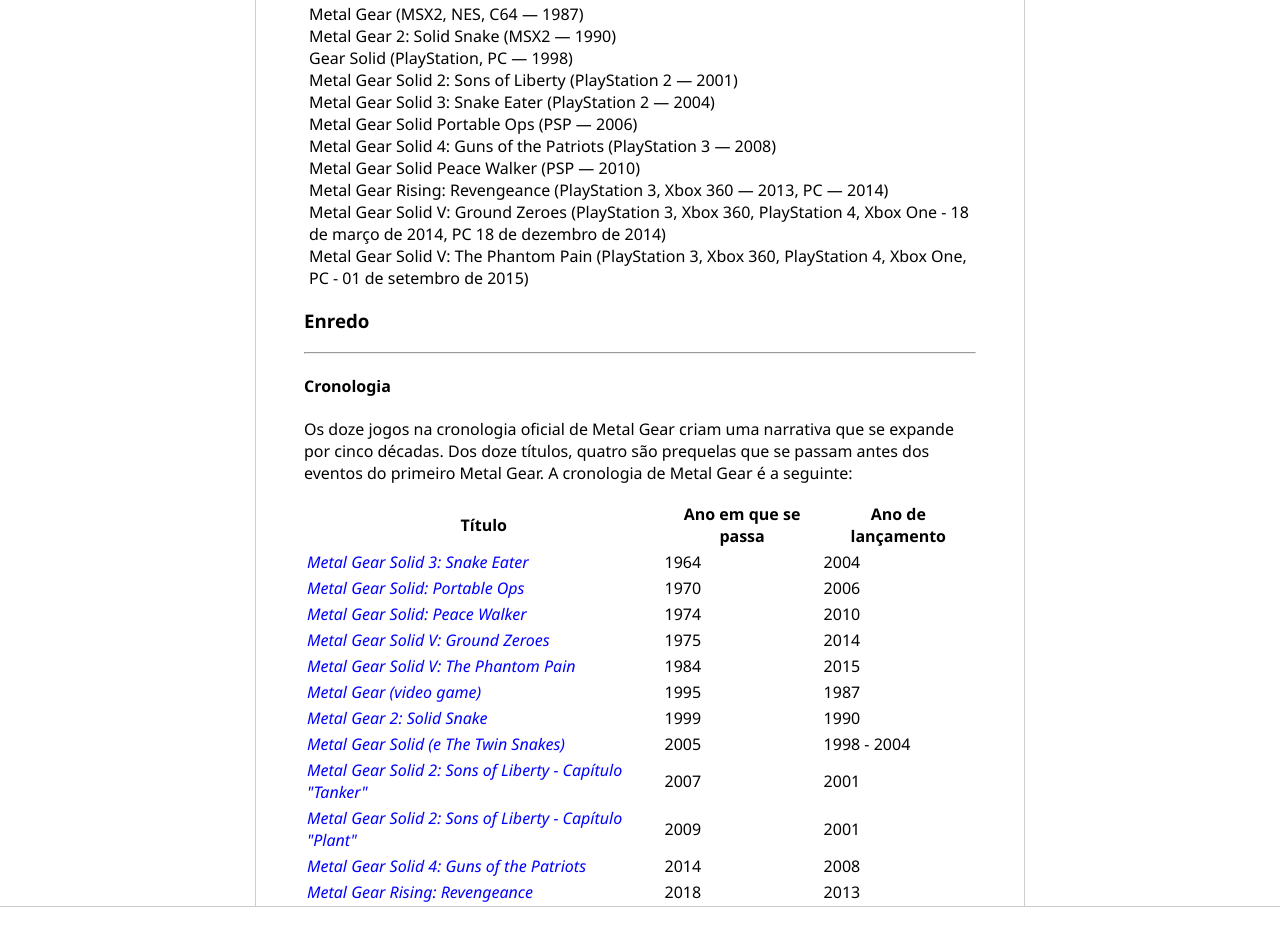
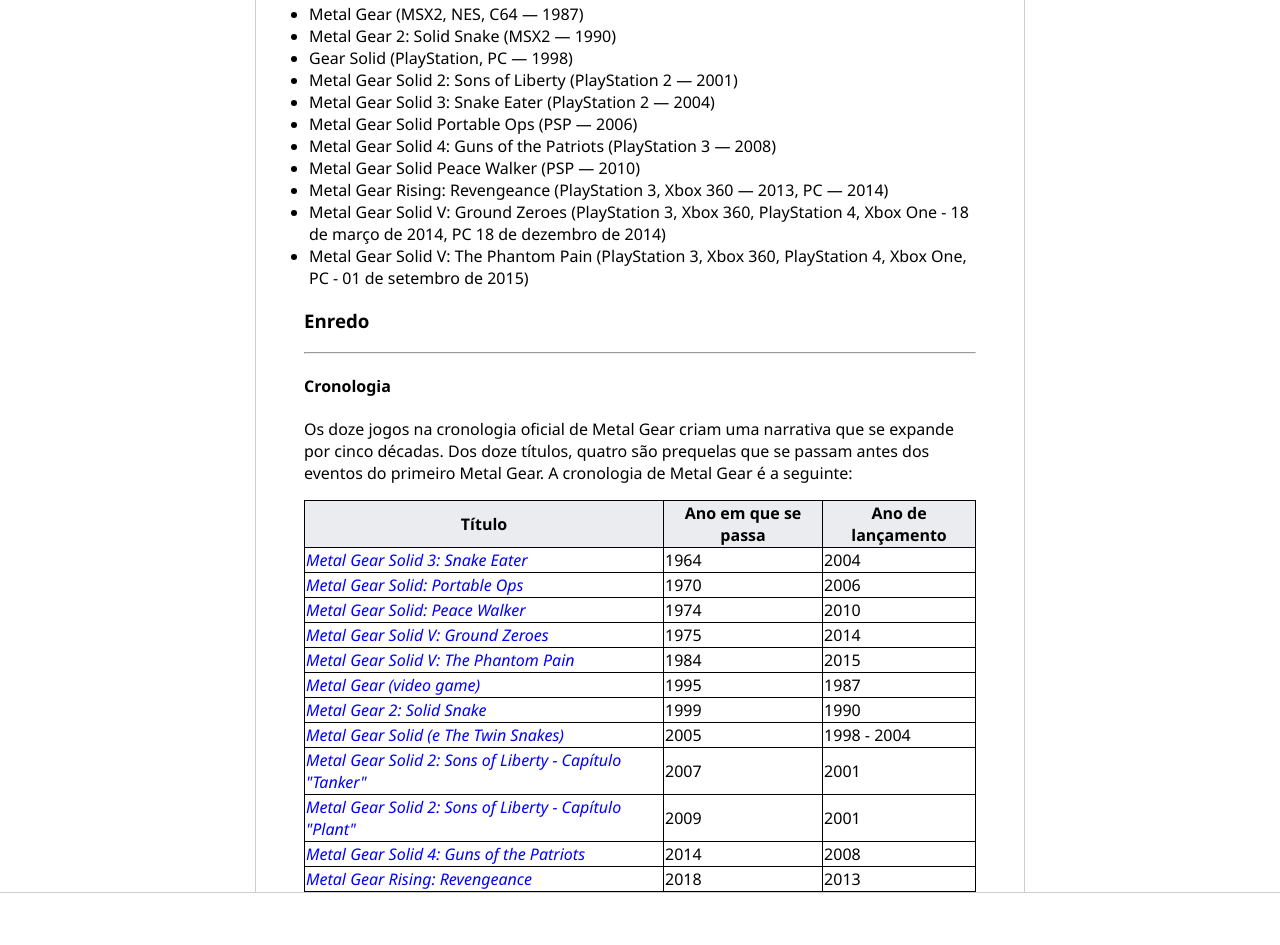
Before and after one commit to lWolfariell/pagina_wikipedia_projeto_dio, a plain HTML site: page index.html in a window 1280 px wide. Shown: the part 1727-2672 px from the top of the page. Drawn offline with Linux system fonts and the light colour scheme.

Commit message:
Incluido alguns estilos relacionado a Tabela

```diff
--- a/assets/css/style.css
+++ b/assets/css/style.css
@@ -36,3 +36,23 @@
 figure {
     text-align: center;
 }
+ul {
+    display: block;
+    list-style-type: disc;
+}
+
+table{
+    border-collapse: collapse;
+    width: 100%;
+    border: 1px solid #000000;
+}
+tr, td {
+    border: 1px solid #000000;
+
+
+}
+th {
+    border: 1px solid #000000;
+    background-color: #eaecf0;
+    text-align: center;
+}
```
